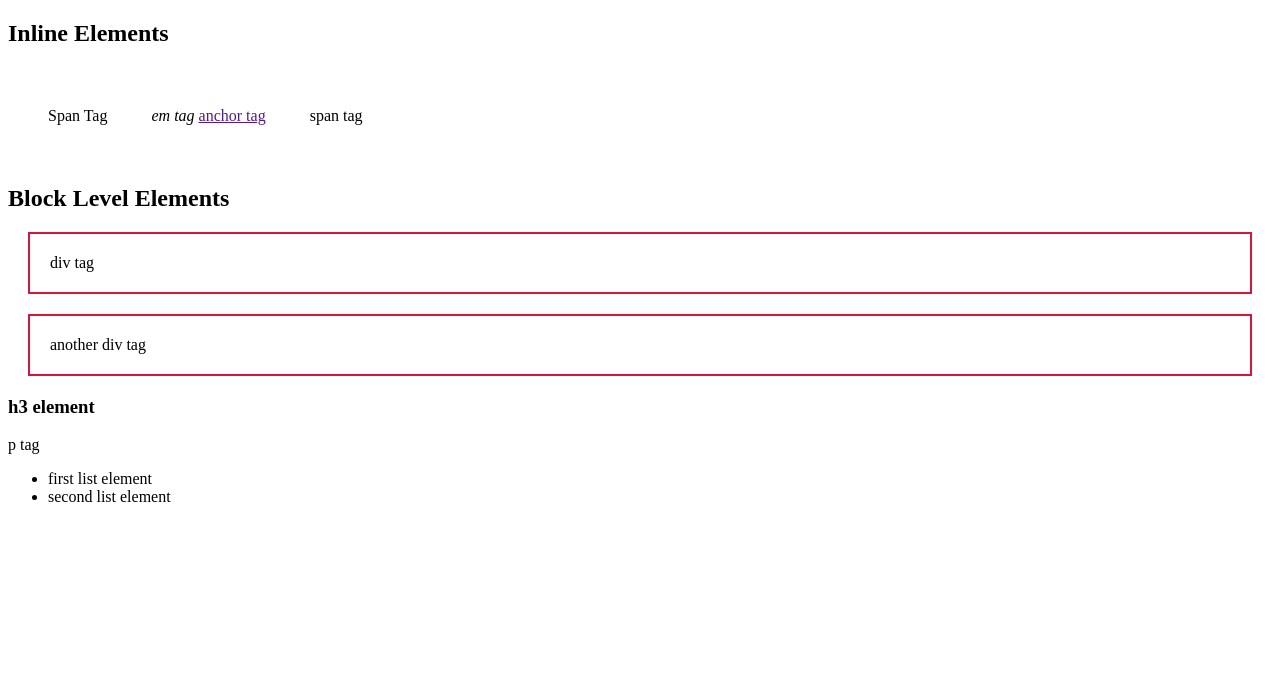
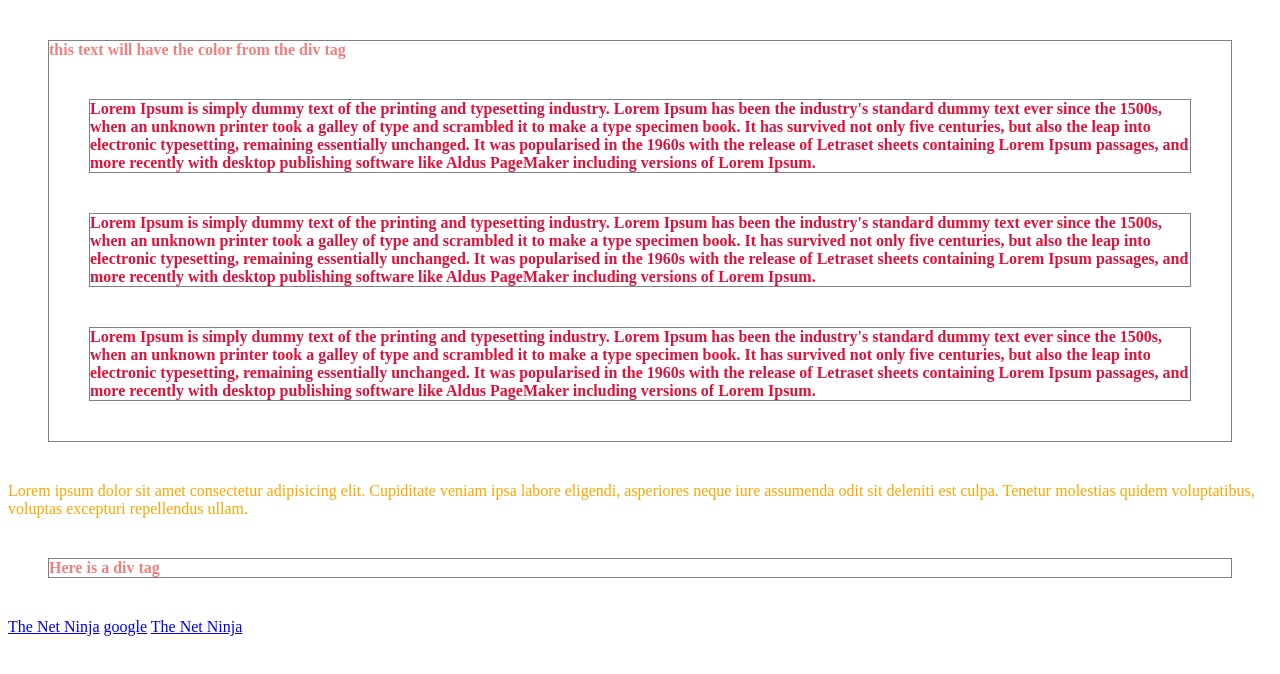
Before and after one commit to Haroon2021/HTML-CSS-Tutorials-NetNinja, a plain HTML site: page index.html in a window 1280 px wide. Drawn offline with Linux system fonts and the light colour scheme.

Commit message:
Lesson 5 complete, using intro to CSS

```diff
--- a/index.html
+++ b/index.html
@@ -2,26 +2,53 @@
 <html>
 <head>
     <link rel="stylesheet" href="styles.css">
-    <title>CSS Basics</title>
+    <title >CSS Basics</title>
 </head>
 <body>
 
-    <h2>Inline Elements</h2>
+    <div id = "content">
+        this text will have the color from the div tag
+        <p class="success">Lorem Ipsum is simply dummy text of the printing and
+            typesetting industry. Lorem Ipsum has been the industry's
+            standard dummy text ever since the 1500s, when an unknown
+            printer took a galley of type and scrambled it to make a
+            type specimen book. It has survived not only five centuries,
+            but also the leap into electronic typesetting, remaining
+            essentially unchanged. It was popularised in the 1960s
+            with the release of Letraset sheets containing Lorem Ipsum
+            passages, and more recently with desktop publishing software
+            like Aldus PageMaker including versions of Lorem Ipsum.</p>
+        <p class ="success feedback">Lorem Ipsum is simply dummy text of the printing and
+            typesetting industry. Lorem Ipsum has been the industry's
+            standard dummy text ever since the 1500s, when an unknown
+            printer took a galley of type and scrambled it to make a
+            type specimen book. It has survived not only five centuries,
+            but also the leap into electronic typesetting, remaining
+            essentially unchanged. It was popularised in the 1960s
+            with the release of Letraset sheets containing Lorem Ipsum
+            passages, and more recently with desktop publishing software
+            like Aldus PageMaker including versions of Lorem Ipsum.</p>
+        <p class="error">Lorem Ipsum is simply dummy text of the printing and
+            typesetting industry. Lorem Ipsum has been the industry's
+            standard dummy text ever since the 1500s, when an unknown
+            printer took a galley of type and scrambled it to make a
+            type specimen book. It has survived not only five centuries,
+            but also the leap into electronic typesetting, remaining
+            essentially unchanged. It was popularised in the 1960s
+            with the release of Letraset sheets containing Lorem Ipsum
+            passages, and more recently with desktop publishing software
+            like Aldus PageMaker including versions of Lorem Ipsum.</p>
+    </div>
 
-    <span>Span Tag</span>
-    <em>em tag</em>
-    <a href="">anchor tag</a>
-    <span>span tag</span>
+    <p>Lorem ipsum dolor sit amet consectetur adipisicing elit. Cupiditate veniam ipsa labore eligendi, asperiores neque iure assumenda odit sit deleniti est culpa. Tenetur molestias quidem voluptatibus, voluptas excepturi repellendus ullam.
 
-    <h2>Block Level Elements</h2>
-    <div>div tag</div>
-    <div>another div tag</div>
-    <h3>h3 element</h3>
-    <p>p tag</p>
+    </p>
 
-    <ul>
-        <li>first list element</li>
-        <li>second list element</li>
-    </ul>
+    <div class='error'>Here is a div tag</div>
+
+    <a href="http://www.thenetninja.co.uk">The Net Ninja</a>
+    <a href="http://www.google.com">google</a>
+    <a href="http://www.thenetninja.co.uk">The Net Ninja</a>
+
 </body>
 </html>
--- a/styles.css
+++ b/styles.css
@@ -1,12 +1,73 @@
-span {
-    display: inline-block;
-    margin: 20px;
-    PADDING: 20PX;
+/* p.error {
+    color: red;
 }
 
+p.success {
+    color: rgb(38, 209, 38);
+}
+
+p.success.feedback {
+    border: 1px dashed rgb(38, 209, 38);
+
+}
+
+#content {
+    background-color: #ebebeb;
+    padding: 20px;
+} */
+
+/* with space looks for child ie div .erro */
+/* div .error{
+    color: red;
+} */
+/*
+without space looks for the parent ie div.error */
+/* div.error{
+    color: rgb(0, 255, 98);
+}
+
+
+a[href]{
+    background-color: #3dd13d;
+} */
+
+/* a[href="http://www.thenetninja.co.uk"]{
+    background-color: royalblue;
+    color: white;
+    text-decoration: none;
+    font-weight: bold;
+    text-transform: uppercase;
+} */
+
+/* the * means that the href must include the words thenetninja */
+/* a[href*="thenetninja"]{
+    background-color: royalblue;
+    color: white;
+    text-decoration: none;
+    font-weight: bold;
+    text-transform: uppercase;
+} */
+
+/* any href ending with a $ will be formatted as below: */
+/* a[href$=".com"]{
+    color: white;
+    background: red;
+    border: 2px solid blue;
+} */
+
 div {
-    /* display: inline; */
-    border: 2px solid crimson;
-    margin: 20px;
-    padding: 20px;
+    color: lightcoral;
+    border: solid 1px grey;
+    margin: 40px;
+    font-weight: bold;
 }
+
+div p {
+    border: inherit;
+    margin: inherit;
+    color: crimson;
+}
+
+p{
+    color: orange;
+}
```
